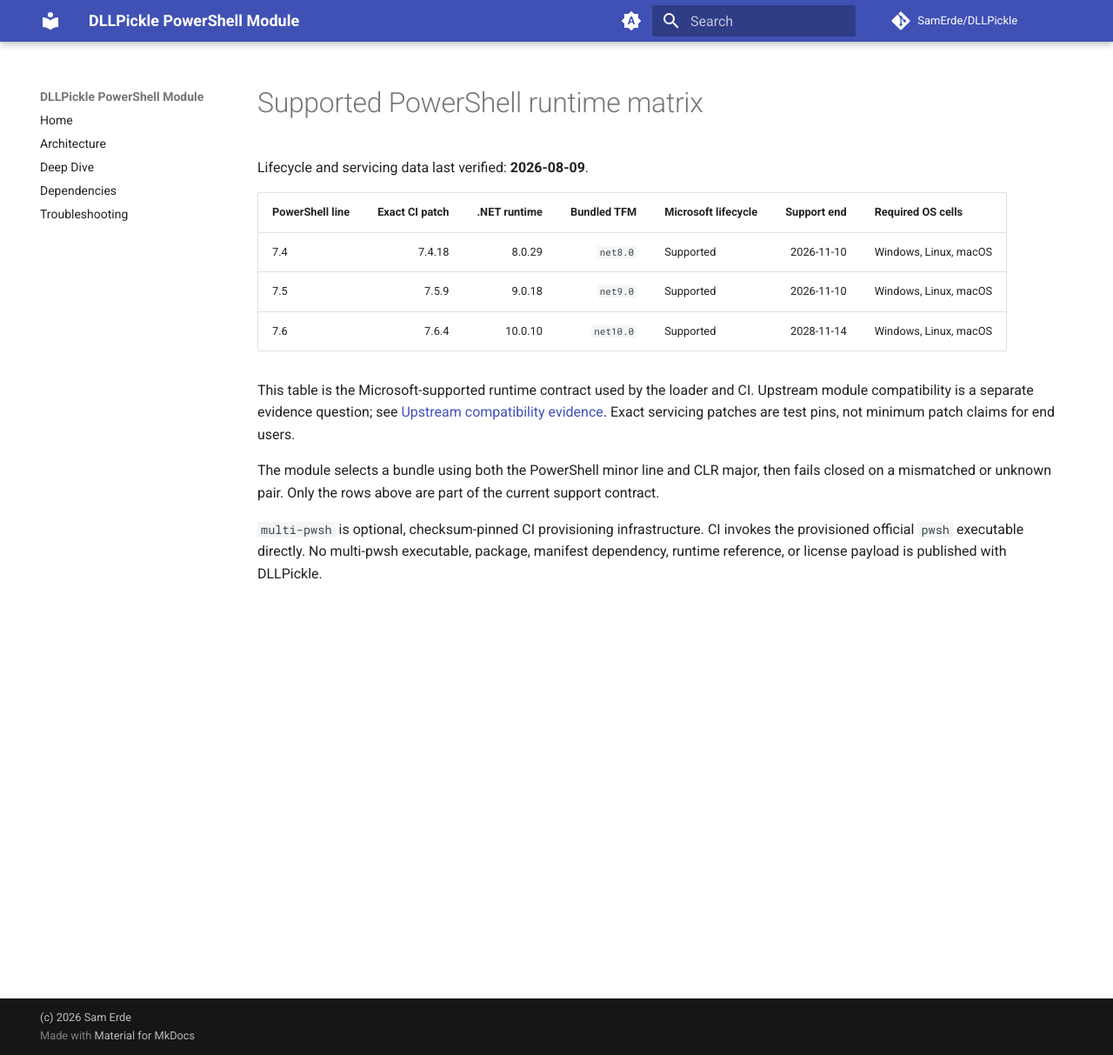
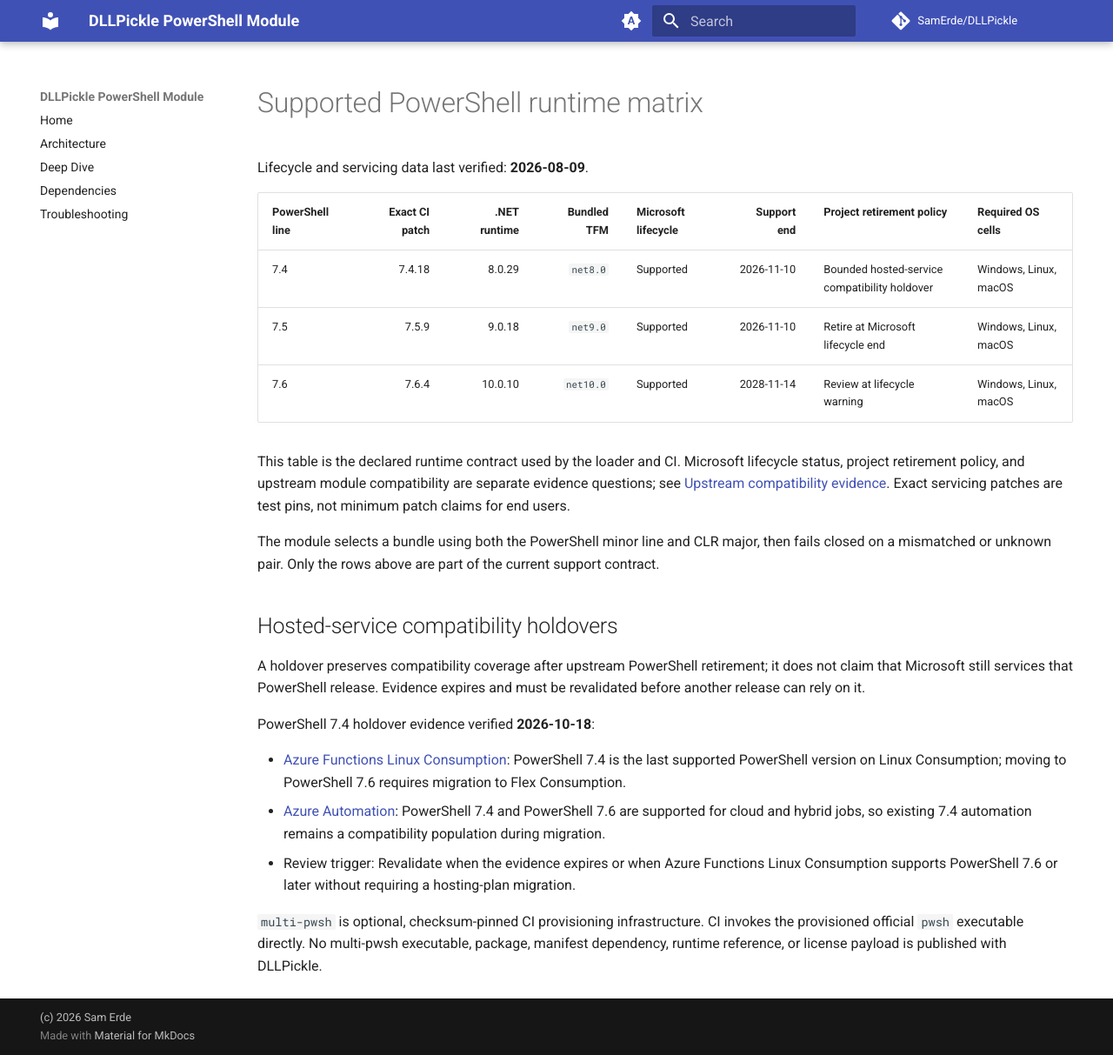
Before and after one commit to SamErde/DLLPickle, an MkDocs documentation site: the page built from docs/generated/Support-Matrix.md, in a window 1280 px wide and 1213 px high. Shown: the whole window at 87% size. Built offline with MkDocs 1.6.1 and Material for MkDocs 9.7.7, drawn with Linux system fonts in a browser that asks for light colours; comment, search, counter and statistics services are not loaded.

Commit message:
feat: govern hosted-service runtime holdovers

```diff
--- a/docs/generated/Support-Matrix.md
+++ b/docs/generated/Support-Matrix.md
@@ -4,14 +4,24 @@
 
 Lifecycle and servicing data last verified: **2026-08-09**.
 
-| PowerShell line | Exact CI patch | .NET runtime | Bundled TFM | Microsoft lifecycle | Support end | Required OS cells |
-|---|---:|---:|---:|---|---:|---|
-| 7.4 | 7.4.18 | 8.0.29 | `net8.0` | Supported | 2026-11-10 | Windows, Linux, macOS |
-| 7.5 | 7.5.9 | 9.0.18 | `net9.0` | Supported | 2026-11-10 | Windows, Linux, macOS |
-| 7.6 | 7.6.4 | 10.0.10 | `net10.0` | Supported | 2028-11-14 | Windows, Linux, macOS |
+| PowerShell line | Exact CI patch | .NET runtime | Bundled TFM | Microsoft lifecycle | Support end | Project retirement policy | Required OS cells |
+|---|---:|---:|---:|---|---:|---|---|
+| 7.4 | 7.4.18 | 8.0.29 | `net8.0` | Supported | 2026-11-10 | Bounded hosted-service compatibility holdover | Windows, Linux, macOS |
+| 7.5 | 7.5.9 | 9.0.18 | `net9.0` | Supported | 2026-11-10 | Retire at Microsoft lifecycle end | Windows, Linux, macOS |
+| 7.6 | 7.6.4 | 10.0.10 | `net10.0` | Supported | 2028-11-14 | Review at lifecycle warning | Windows, Linux, macOS |
 
-This table is the Microsoft-supported runtime contract used by the loader and CI. Upstream module compatibility is a separate evidence question; see [Upstream compatibility evidence](Compatibility-Evidence.md). Exact servicing patches are test pins, not minimum patch claims for end users.
+This table is the declared runtime contract used by the loader and CI. Microsoft lifecycle status, project retirement policy, and upstream module compatibility are separate evidence questions; see [Upstream compatibility evidence](Compatibility-Evidence.md). Exact servicing patches are test pins, not minimum patch claims for end users.
 
 The module selects a bundle using both the PowerShell minor line and CLR major, then fails closed on a mismatched or unknown pair. Only the rows above are part of the current support contract.
 
+## Hosted-service compatibility holdovers
+
+A holdover preserves compatibility coverage after upstream PowerShell retirement; it does not claim that Microsoft still services that PowerShell release. Evidence expires and must be revalidated before another release can rely on it.
+
+PowerShell 7.4 holdover evidence verified **2026-10-18**:
+
+- [Azure Functions Linux Consumption](https://learn.microsoft.com/en-us/azure/azure-functions/functions-versions): PowerShell 7.4 is the last supported PowerShell version on Linux Consumption; moving to PowerShell 7.6 requires migration to Flex Consumption.
+- [Azure Automation](https://learn.microsoft.com/en-us/azure/automation/automation-runbook-types): PowerShell 7.4 and PowerShell 7.6 are supported for cloud and hybrid jobs, so existing 7.4 automation remains a compatibility population during migration.
+- Review trigger: Revalidate when the evidence expires or when Azure Functions Linux Consumption supports PowerShell 7.6 or later without requiring a hosting-plan migration.
+
 `multi-pwsh` is optional, checksum-pinned CI provisioning infrastructure. CI invokes the provisioned official `pwsh` executable directly. No multi-pwsh executable, package, manifest dependency, runtime reference, or license payload is published with DLLPickle.
```
Also changed, not shown: CHANGELOG.md (+1 -1 lines), README.md (+1 -1 lines), docs/Architecture.md (+2 -2 lines), docs/plans/2026-08-08-supported-powershell-multitargeting.md (+4 -4 lines), 9 other files.
